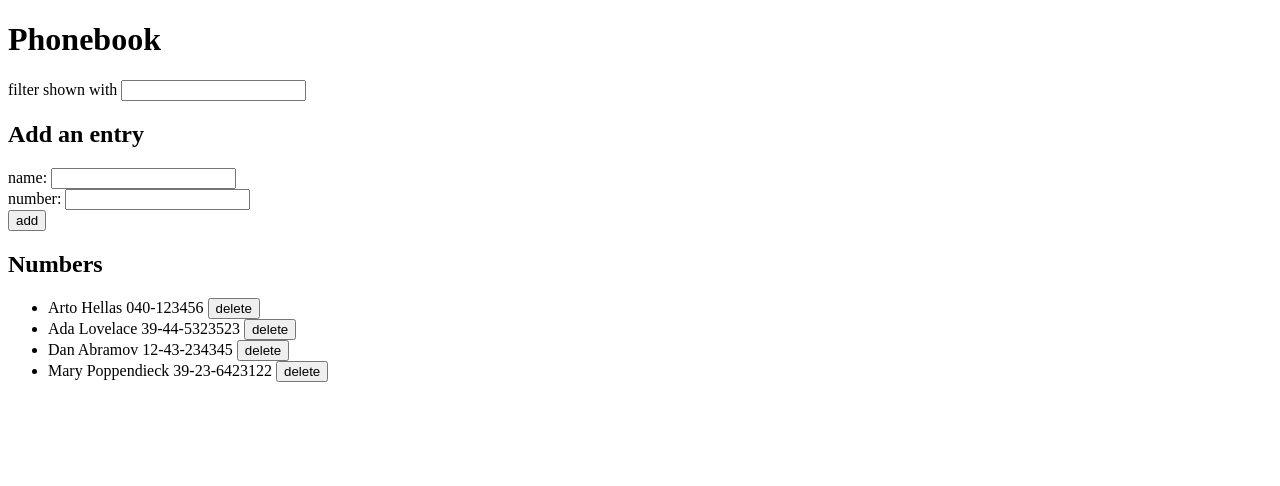
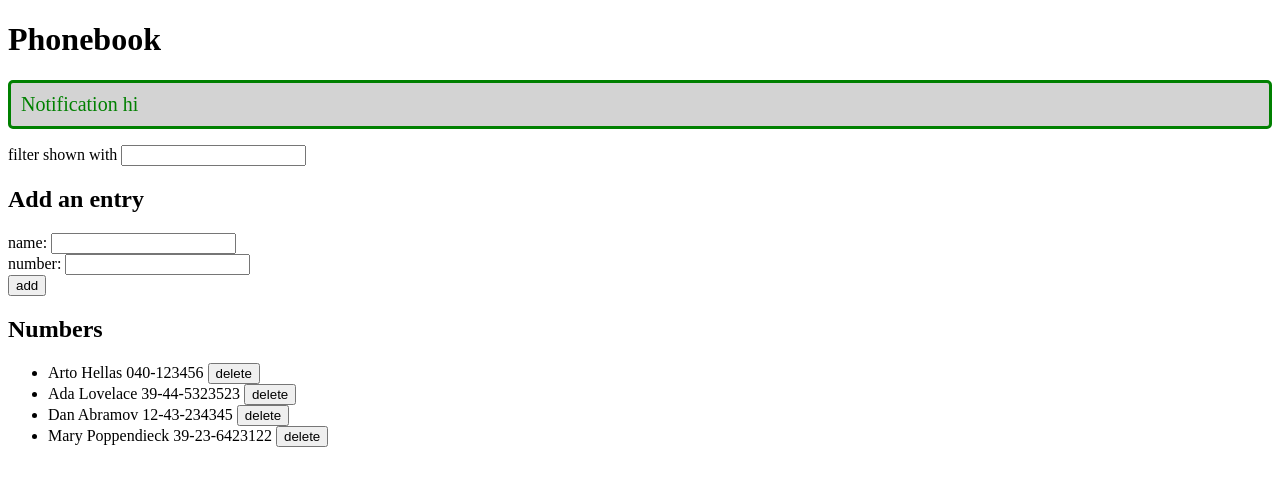
Before and after one commit to kevcomedia/fullstackopen2021-part2, a React (Create React App) app in the folder phonebook/: page / in a window 1280 px wide. Shown: the top 486 px of the page. Built offline with nearby package versions, Linux system fonts and the light colour scheme; data requests are answered from the project's data file.

Commit message:
Write Notification stub

```diff
--- a/phonebook/src/App.js
+++ b/phonebook/src/App.js
@@ -3,6 +3,7 @@ import personService from './services/persons'
 import Search from './components/Search'
 import Form from './components/Form'
 import PhonebookEntries from './components/PhonebookEntries'
+import Notification from './components/Notification'
 
 const App = () => {
   const [persons, setPersons] = useState([])
@@ -82,6 +83,7 @@ const App = () => {
   return (
     <div>
       <h1>Phonebook</h1>
+      <Notification message="hi" />
       <Search
         searchTerm={searchTerm}
         onSearchTermChange={handleSearchTermChange}
--- /dev/null
+++ b/phonebook/src/components/Notification.js
@@ -0,0 +1,13 @@
+import React from 'react'
+
+const Notification = ({ message }) => {
+  if (!message) return null
+
+  return (
+    <div className="notification">
+      Notification {message}
+    </div>
+  )
+}
+
+export default Notification
--- /dev/null
+++ b/phonebook/src/index.css
@@ -0,0 +1,9 @@
+.notification {
+  background-color: lightgrey;
+  border-radius: 5px;
+  border-style: solid;
+  color: green;
+  font-size: 20px;
+  margin-bottom: 10px;
+  padding: 10px;
+}
--- a/phonebook/src/index.js
+++ b/phonebook/src/index.js
@@ -1,4 +1,5 @@
 import ReactDOM from 'react-dom'
 import App from './App'
+import './index.css'
 
 ReactDOM.render(<App />, document.getElementById('root'))
```
